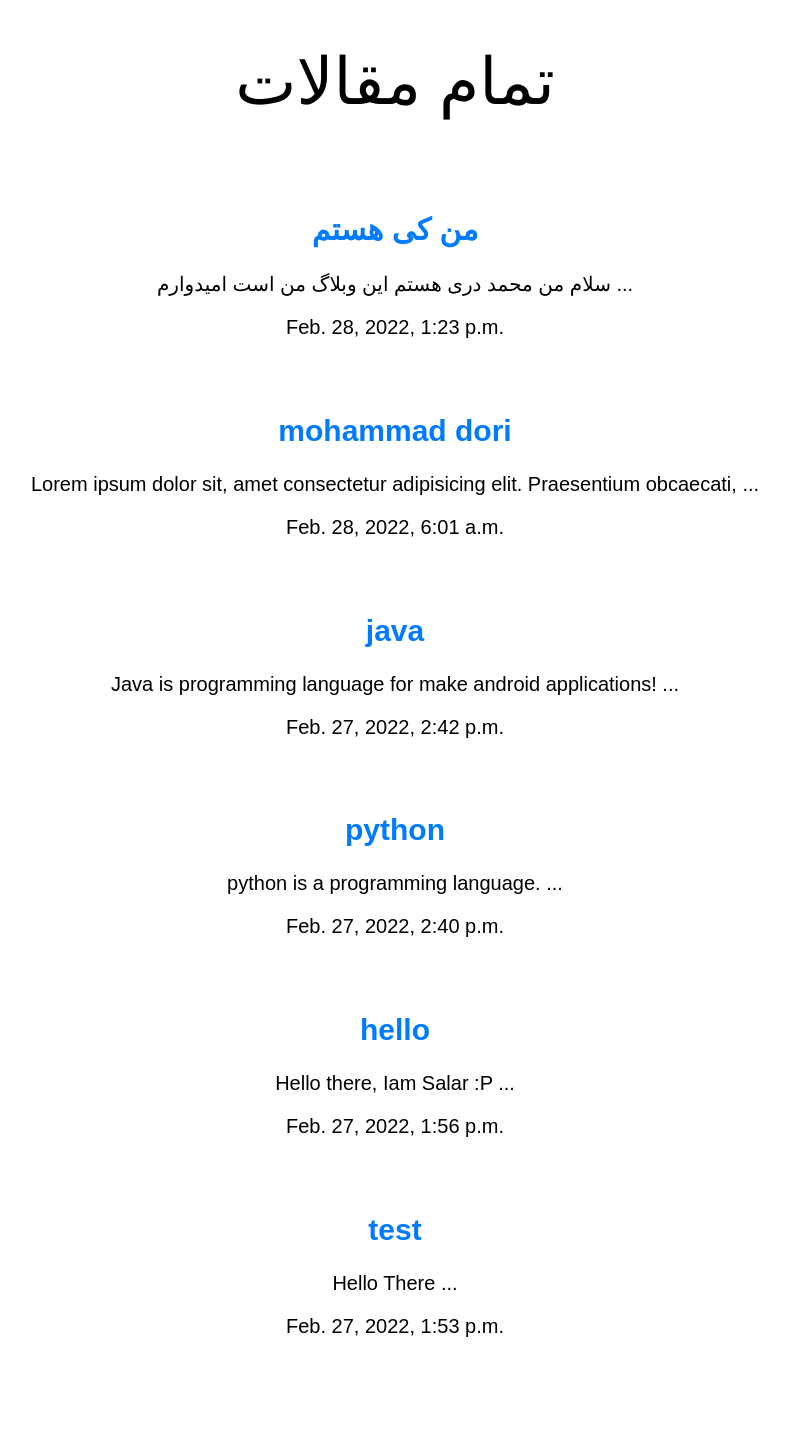
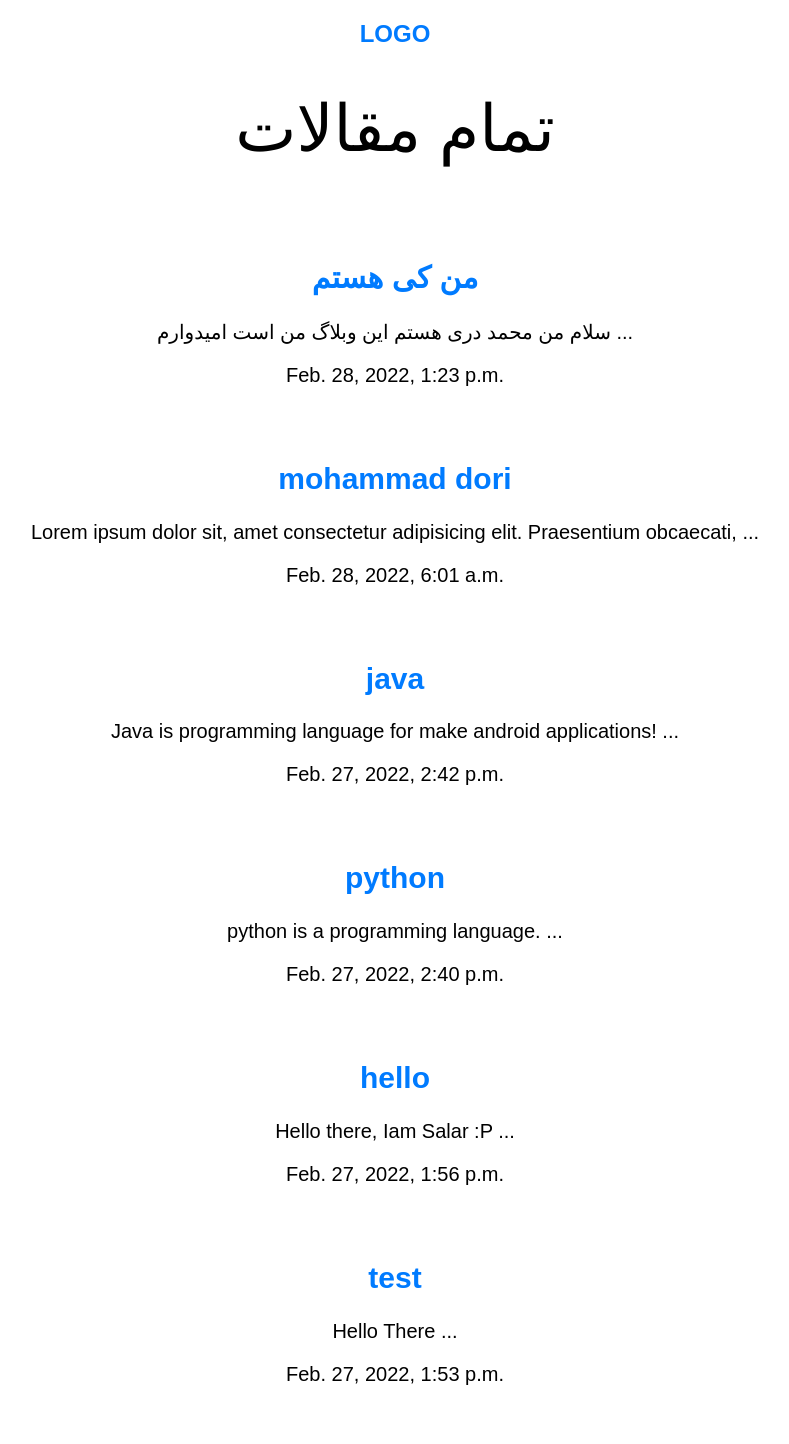
Before and after one commit to dori-dev/django-blog, a Django app: page /articles/ in a window 1280 px wide. Shown: the whole page, without its empty margins (245-1034 px from the left). Before the commit the page ends 1337 px from the top, so only its background shows below. Run offline with Django 3.2, Linux system fonts and the light colour scheme; data comes from the database, SQL or seed files in the repository.

Commit message:
add dynamic url to articles

```diff
--- a/blog/articles/urls.py
+++ b/blog/articles/urls.py
@@ -1,7 +1,8 @@
 from django.urls import path
 from . import views
 
+app_name = "articles"
 urlpatterns = [
-    path("", views.articles_list),
+    path("", views.articles_list, name="list"),
     path("<slug>", views.article_detail),
 ]
--- a/blog/templates/base.html
+++ b/blog/templates/base.html
@@ -8,6 +8,9 @@
     <title>{% block title %}{% endblock %}</title>
   </head>
   <body>
+    <h2>
+      <a href="{% url 'articles:list' %}">LOGO</a>
+    </h2>
     {% block content %}
     {% endblock %}
   </body>
```
